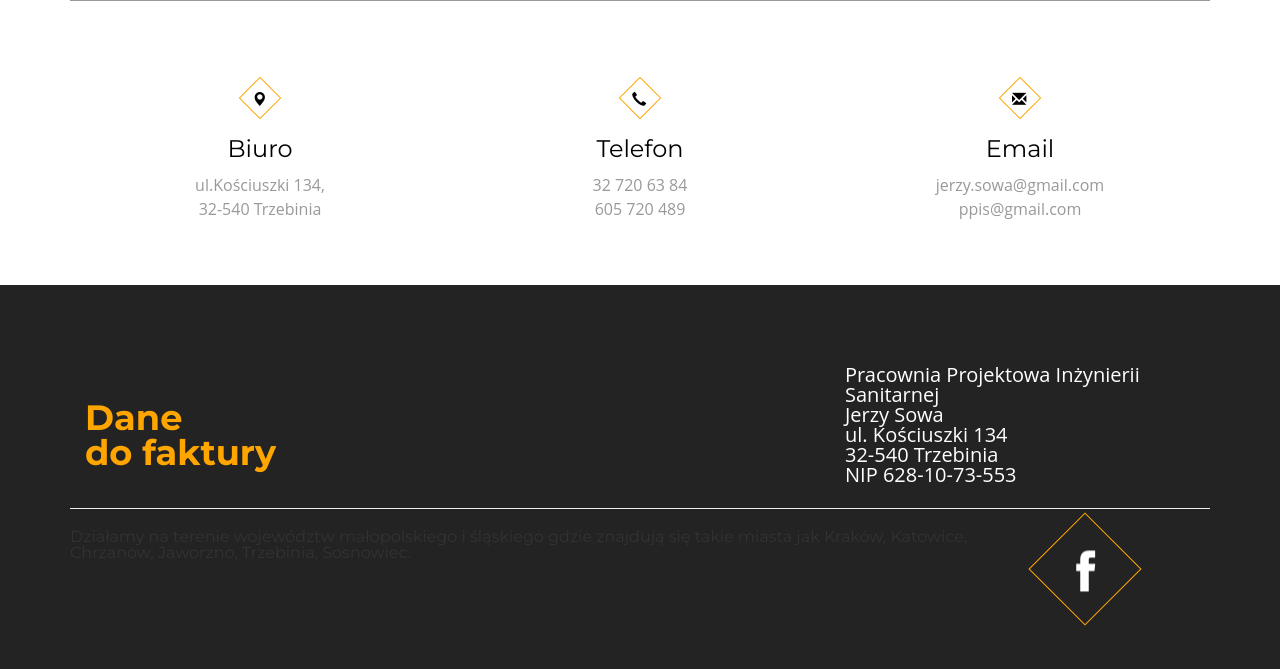
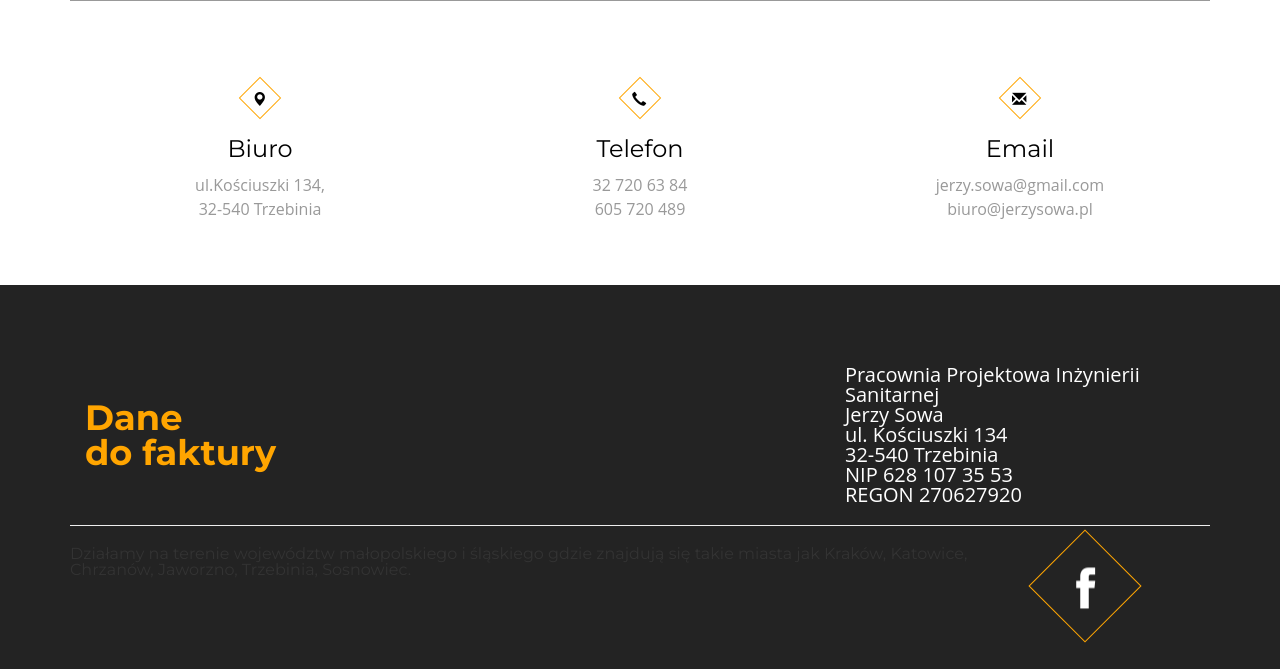
Before and after one commit to aleksandrakurek/PPIS, a website: page index.html in a window 1280 px wide. Shown: the part 4629-5298 px from the top of the page. Drawn offline with Linux system fonts and the light colour scheme; a web font is replaced by a local one.

Commit message:
content update

```diff
--- a/index.html
+++ b/index.html
@@ -461,7 +461,7 @@
 						</div>
 						<h4>Email</h4>
 						<p><a href="mailto:jerzy.sowa@gmail.com">jerzy.sowa@gmail.com</a>
-							<span><a href="mailto:ppis@gmail.com">ppis@gmail.com</a></span></p>
+							<span><a href="mailto:biuro@jerzysowa.pl">biuro@jerzysowa.pl</a></span></p>
 
 					</div>
 				</div>
@@ -481,7 +481,8 @@
 				<p class="faktura">Pracownia Projektowa Inżynierii Sanitarnej
 					<br /> Jerzy Sowa
 					<br /> ul. Kościuszki 134 <br /> 32-540 Trzebinia
-					<br /> NIP 628-10-73-553 </p>
+					<br /> NIP  628 107 35 53
+					<br /> REGON 270627920</p>
 			</div>
 
 
```
